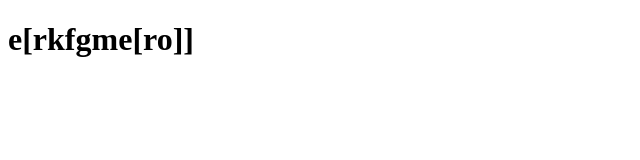
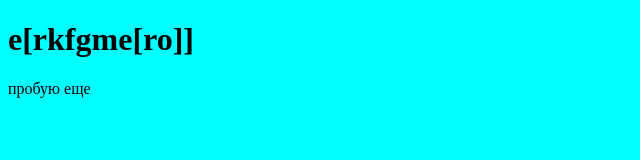
Before and after one commit to petbog/gittest, a plain HTML site: page index.html in a window 1280 px wide. Shown: the whole page, without its empty margins (0-640 px from the left). Drawn offline with Linux system fonts and the light colour scheme.

Commit message:
первые изменения

```diff
--- a/css/stule.css
+++ b/css/stule.css
@@ -0,0 +1,8 @@
+body{
+    background-color: aqua;
+}
+.p{
+    font-size: 15px;
+    font-weight: 25px;
+    line-height: 22px;
+}
--- a/index.html
+++ b/index.html
@@ -11,5 +11,14 @@
     <h1 class="gittest">
         e[rkfgme[ro]]
     </h1>
+    <div class="clone">
+        <div class="container">
+            <div class="clone__inner">
+                <p class="clone___inner-text">
+                    пробую еще
+                </p>
+            </div>
+        </div>
+    </div>
 </body>
 </html>
```
